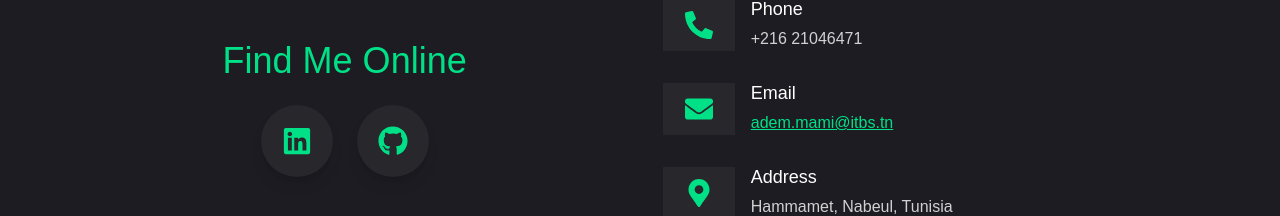
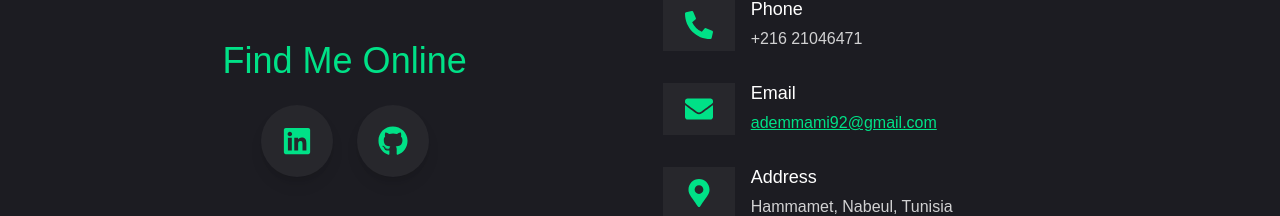
Before and after one commit to AdemMami123/Portfolio, a Next.js app: page /contact in a window 1280 px wide. Shown: the part 161-377 px from the top of the page. Built offline with nearby package versions, Linux system fonts and the light colour scheme.

Commit message:
fixed some bugs

```diff
--- a/src/app/components/ui/Skills.jsx
+++ b/src/app/components/ui/Skills.jsx
@@ -1,3 +1,4 @@
+"use client";
 import React from "react";
 import InfiniteMovingCards from "@/app/components/ui/InfiniteMovingCards";
 
--- a/src/app/components/ui/sheet.tsx
+++ b/src/app/components/ui/sheet.tsx
@@ -66,7 +66,7 @@ const SheetContent = React.forwardRef<
     >
       {children}
       <SheetPrimitive.Close className="absolute right-8 top-8 transition-opacity">
-      <SheetTitle className="bg-accent">Close</SheetTitle>
+      <SheetTitle className="bg-accent"></SheetTitle>
 
         <IoMdClose className="text-3xl text-accent" />
 
--- a/src/app/contact/page.jsx
+++ b/src/app/contact/page.jsx
@@ -13,10 +13,10 @@ const info = [
     title: "Email",
     content: (
       <a
-        href="mailto:adem.mami@itbs.tn"
+        href="mailto:ademmami92@gmail.com"
         className="text-accent underline hover:text-white transition duration-200"
       >
-        adem.mami@itbs.tn
+        ademmami92@gmail.com
       </a>
     ),
   },
--- a/src/app/page.tsx
+++ b/src/app/page.tsx
@@ -27,7 +27,7 @@ const Home = () => {
             {/* Button and socials */}
             <div className="flex flex-col xl:flex-row items-center gap-8">
               <a
-                href="/assets/cv/AdemMami Resume.pdf"
+                href="/assets/cv/AdemMami.pdf"
                 download="AdemMami_Resume.pdf"
               >
                 <Button
```
Also changed, not shown: 2 other files (tests, documents, lock files or other folders).
